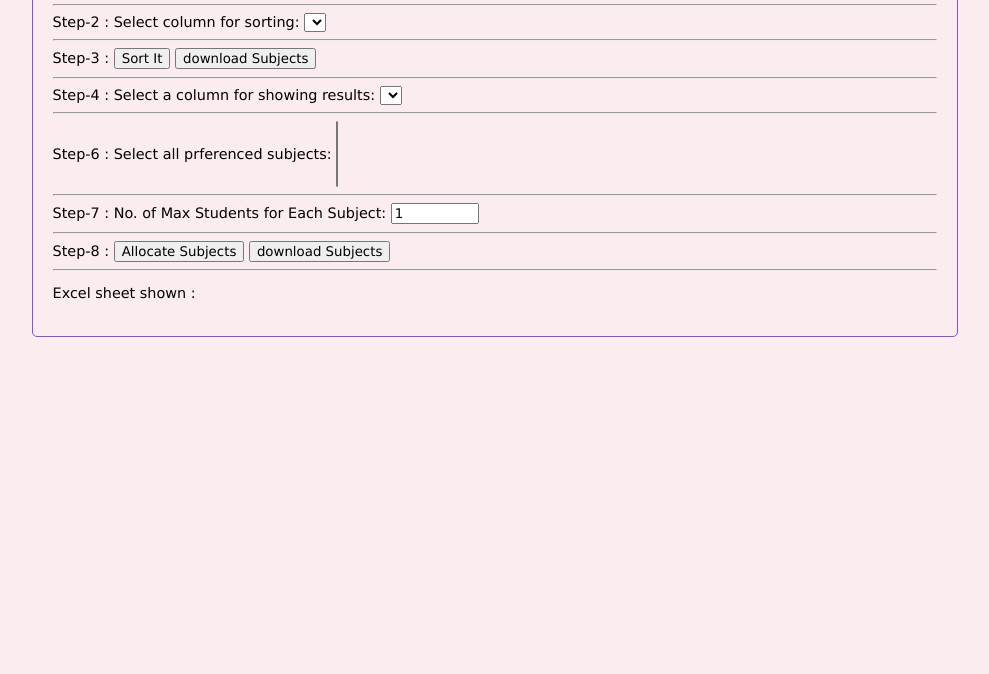
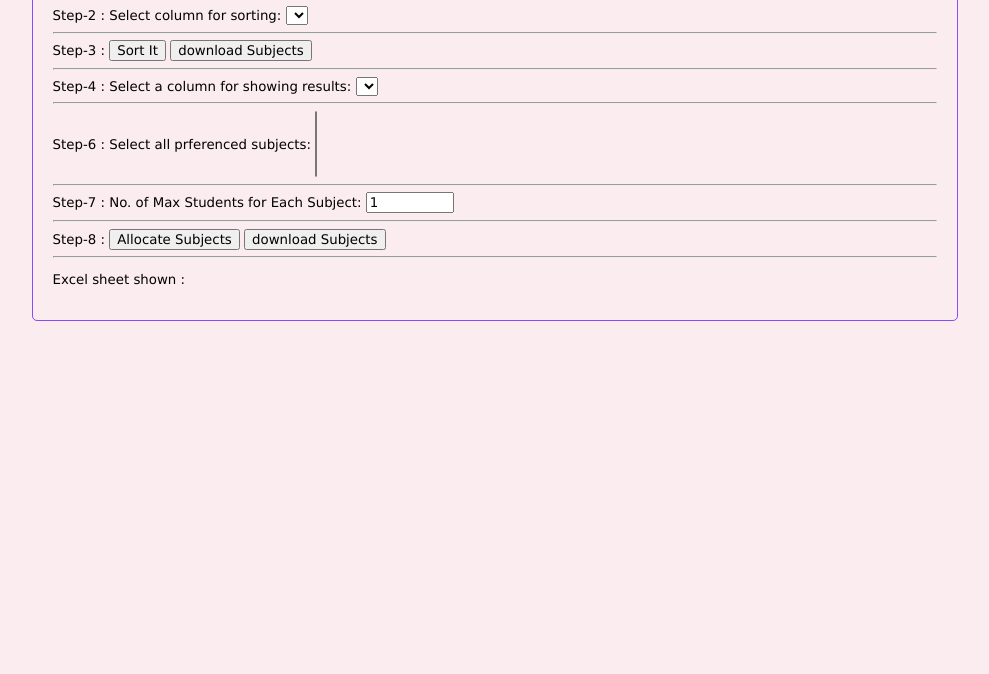
Before and after one commit to pravinkr05/ExcelSorter, a plain HTML site: page index.html in a window 1280 px wide. Shown: the part 126-800 px from the top of the page, without its empty margins (145-1134 px from the left). Drawn offline with Linux system fonts and the light colour scheme.

Commit message:
Update style.css

```diff
--- a/style.css
+++ b/style.css
@@ -15,7 +15,7 @@ body {
     margin: auto;
     margin-bottom: 30px;
     padding: 20px;
-    font-size: 0.9em;
+    font-size: smaller;
     overflow-y: scroll;
 }
 
```
